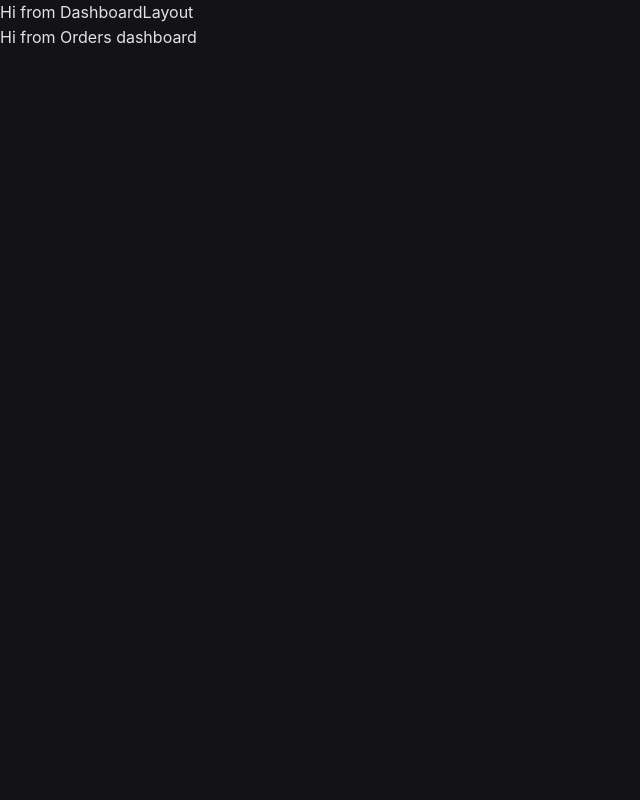
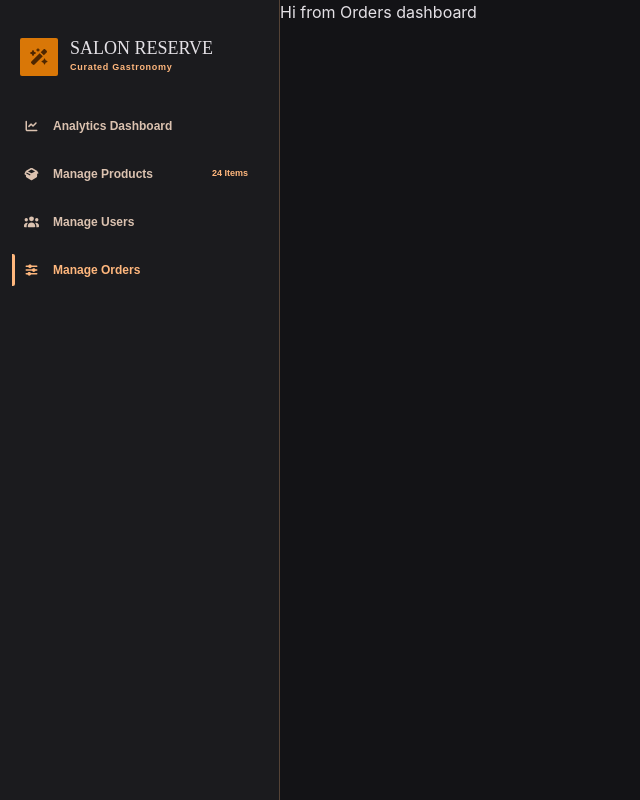
Before and after one commit to Hossamfcai/Hungry_Spot, a React (Vite) app: page /Dashboard/Orders in a window 1280 px wide. Shown: the whole page, without its empty margins (0-640 px from the left). Built offline with nearby package versions, Linux system fonts and the light colour scheme; sample sign-in values are in the browser's storage.

Commit message:
Sidebar For Admin Dashboard

```diff
--- a/package.json
+++ b/package.json
@@ -11,6 +11,8 @@
     "preview": "vite preview"
   },
   "dependencies": {
+    "@fortawesome/free-solid-svg-icons": "^7.3.1",
+    "@fortawesome/react-fontawesome": "^3.5.0",
     "@hookform/resolvers": "^5.9.1",
     "@mantine/core": "^9.6.1",
     "@mantine/form": "^9.6.1",
--- /dev/null
+++ b/src/Components/Layout/DashboardLayout.css
@@ -0,0 +1,366 @@
+/* =========================
+   Dashboard Layout
+========================= */
+
+.dashboard-layout {
+  min-height: 100vh;
+  background: var(--color-surface);
+}
+
+/* =========================
+   Sidebar
+========================= */
+
+.dashboard-sidebar {
+  position: fixed;
+  top: 0;
+  left: 0;
+
+  width: 280px;
+  height: 100vh;
+
+  padding: 28px 12px;
+
+  background: var(--color-surface-container-low);
+  border-right: 1px solid var(--color-outline-variant);
+
+  z-index: 1000;
+
+  display: flex;
+  flex-direction: column;
+
+  transition: transform 0.3s ease;
+}
+
+/* =========================
+   Brand
+========================= */
+
+.sidebar-brand {
+  display: flex;
+  align-items: center;
+
+  gap: 12px;
+
+  padding: 10px 8px 28px;
+}
+
+.brand-icon {
+  width: 38px;
+  height: 38px;
+
+  display: flex;
+  align-items: center;
+  justify-content: center;
+
+  background: var(--color-primary-container);
+  color: var(--color-on-primary);
+
+  border-radius: var(--radius-sm);
+
+  flex-shrink: 0;
+}
+
+.sidebar-brand h2 {
+  margin: 0;
+
+  font-family: var(--font-serif);
+  font-size: 18px;
+  line-height: 1;
+
+  color: var(--color-on-surface);
+}
+
+.sidebar-brand span {
+  display: block;
+
+  margin-top: 4px;
+
+  font-family: var(--font-sans);
+  font-size: 9px;
+  font-weight: 700;
+
+  letter-spacing: 0.08em;
+
+  color: var(--color-primary);
+}
+
+/* =========================
+   Close Button
+========================= */
+
+.sidebar-close {
+  display: none;
+
+  margin-left: auto;
+
+  width: 34px;
+  height: 34px;
+
+  border: none;
+  border-radius: var(--radius-sm);
+
+  background: transparent;
+  color: var(--color-on-surface-variant);
+
+  cursor: pointer;
+
+  font-size: 18px;
+}
+
+.sidebar-close:hover {
+  background: var(--color-surface-container-high);
+  color: var(--color-primary);
+}
+
+/* =========================
+   Navigation
+========================= */
+
+.sidebar-nav {
+  display: flex;
+  flex-direction: column;
+
+  gap: 4px;
+}
+
+.sidebar-link {
+  position: relative;
+
+  min-height: 44px;
+
+  display: flex;
+  align-items: center;
+
+  gap: 14px;
+
+  padding: 0 12px;
+
+  text-decoration: none;
+
+  color: var(--color-on-surface-variant);
+
+  font-family: var(--font-sans);
+  font-size: 12px;
+  font-weight: 700;
+
+  border-radius: var(--radius-sm);
+
+  transition:
+    background 0.2s ease,
+    color 0.2s ease;
+}
+
+.sidebar-link svg {
+  width: 15px;
+  flex-shrink: 0;
+}
+
+.sidebar-link:hover {
+  background: var(--color-surface-container);
+  color: var(--color-on-surface);
+}
+
+.sidebar-link.active {
+  background: var(--color-surface-container-high);
+  color: var(--color-primary);
+}
+
+.sidebar-link.active::before {
+  content: "";
+
+  position: absolute;
+
+  left: 0;
+  top: 6px;
+  bottom: 6px;
+
+  width: 3px;
+
+  background: var(--color-primary);
+
+  border-radius: 0 var(--radius-sm) var(--radius-sm) 0;
+}
+
+.sidebar-link-text {
+  flex: 1;
+}
+
+.sidebar-badge {
+  padding: 4px 7px;
+
+  background: var(--color-surface-container-highest);
+  color: var(--color-primary);
+
+  font-size: 9px;
+  font-weight: 700;
+
+  border-radius: var(--radius-sm);
+
+  white-space: nowrap;
+}
+
+/* =========================
+   Admin Card
+========================= */
+
+.admin-card {
+  margin-top: auto;
+
+  display: flex;
+  align-items: center;
+
+  gap: 10px;
+
+  padding: 10px;
+
+  background: var(--color-surface-container-high);
+
+  border-radius: var(--radius-sm);
+}
+
+.admin-avatar {
+  width: 34px;
+  height: 34px;
+
+  display: flex;
+  align-items: center;
+  justify-content: center;
+
+  flex-shrink: 0;
+
+  border-radius: 50%;
+
+  background: var(--color-secondary-container);
+  color: var(--color-on-secondary);
+
+  font-family: var(--font-sans);
+  font-size: 11px;
+  font-weight: 800;
+}
+
+.admin-info {
+  display: flex;
+  flex-direction: column;
+
+  min-width: 0;
+}
+
+.admin-info strong {
+  color: var(--color-primary);
+
+  font-family: var(--font-sans);
+  font-size: 10px;
+}
+
+.admin-info span {
+  color: var(--color-on-surface-variant);
+
+  font-family: var(--font-sans);
+  font-size: 9px;
+
+  white-space: nowrap;
+  overflow: hidden;
+  text-overflow: ellipsis;
+}
+
+/* =========================
+   Main Content
+========================= */
+
+.dashboard-content {
+  min-height: 100vh;
+
+  margin-left: 280px;
+
+  position: relative;
+  z-index: 1;
+}
+
+/* =========================
+   Mobile Hamburger
+========================= */
+
+.sidebar-toggle {
+  display: none;
+
+  position: fixed;
+
+  top: 20px;
+  left: 20px;
+
+  width: 42px;
+  height: 42px;
+
+  border: 1px solid var(--color-outline-variant);
+  border-radius: var(--radius-sm);
+
+  background: var(--color-surface-container-high);
+  color: var(--color-primary);
+
+  cursor: pointer;
+
+  z-index: 900;
+
+  font-size: 18px;
+}
+
+/* =========================
+   Overlay
+========================= */
+
+.sidebar-overlay {
+  display: none;
+
+  position: fixed;
+
+  inset: 0;
+
+  background: rgba(0, 0, 0, 0.6);
+
+  z-index: 999;
+
+  opacity: 0;
+  transition: opacity 0.3s ease;
+}
+
+/* =========================
+   Responsive
+   <= 1240px
+========================= */
+
+@media (max-width: 1240px) {
+  .dashboard-sidebar {
+    transform: translateX(-100%);
+  }
+
+  .dashboard-sidebar.open {
+    transform: translateX(0);
+  }
+
+  .sidebar-close {
+    display: flex;
+    align-items: center;
+    justify-content: center;
+  }
+
+  .sidebar-toggle {
+    display: flex;
+    align-items: center;
+    justify-content: center;
+  }
+
+  .sidebar-overlay {
+    display: block;
+    pointer-events: none;
+  }
+
+  .sidebar-overlay.show {
+    opacity: 1;
+    pointer-events: auto;
+  }
+
+  .dashboard-content {
+    margin-left: 0;
+  }
+}
--- a/src/Components/Layout/DashboardLayout.jsx
+++ b/src/Components/Layout/DashboardLayout.jsx
@@ -1,10 +1,34 @@
 import { Outlet } from "react-router-dom";
+import { useState } from "react";
+import { FontAwesomeIcon } from "@fortawesome/react-fontawesome";
+import { faBars } from "@fortawesome/free-solid-svg-icons";
+
+import Sidebar from "../ui/Sidebar.jsx";
+import "./DashboardLayout.css";
 
 export default function DashboardLayout() {
+  const [sidebarOpen, setSidebarOpen] = useState(false);
+
   return (
     <>
-      <div>Hi from DashboardLayout</div>
-      <Outlet />
+      <div className="dashboard-layout">
+        {/* Sidebar */}
+        <Sidebar isOpen={sidebarOpen} onClose={() => setSidebarOpen(false)} />
+
+        {/* Mobile hamburger */}
+        <button
+          className="sidebar-toggle"
+          onClick={() => setSidebarOpen(true)}
+          aria-label="Open sidebar"
+        >
+          <FontAwesomeIcon icon={faBars} />
+        </button>
+
+        {/* Main Content */}
+        <main className="dashboard-content">
+          <Outlet />
+        </main>
+      </div>
     </>
   );
 }
--- /dev/null
+++ b/src/Components/ui/Sidebar.jsx
@@ -0,0 +1,96 @@
+import React from "react";
+import { NavLink } from "react-router-dom";
+import { FontAwesomeIcon } from "@fortawesome/react-fontawesome";
+import {
+  faTableCellsLarge,
+  faBoxOpen,
+  faUsers,
+  faChartLine,
+  faSliders,
+  faXmark,
+  faWandMagicSparkles,
+} from "@fortawesome/free-solid-svg-icons";
+
+function Sidebar({ isOpen, onClose }) {
+  const navItems = [
+    {
+      name: "Analytics Dashboard",
+      path: "/Dashboard/Statistics",
+      icon: faChartLine,
+    },
+    {
+      name: "Manage Products",
+      path: "/Dashboard/Menu",
+      icon: faBoxOpen,
+      badge: "24 Items",
+    },
+    {
+      name: "Manage Users",
+      path: "/Dashboard/Users",
+      icon: faUsers,
+    },
+    {
+      name: "Manage Orders",
+      path: "/Dashboard/Orders",
+      icon: faSliders,
+    },
+  ];
+
+  return (
+    <>
+      {/* Overlay */}
+      <div
+        className={`sidebar-overlay ${isOpen ? "show" : ""}`}
+        onClick={onClose}
+      ></div>
+
+      {/* Sidebar */}
+      <aside className={`dashboard-sidebar ${isOpen ? "open" : ""}`}>
+        {/* Brand */}
+        <div className="sidebar-brand">
+          <div className="brand-icon">
+            <FontAwesomeIcon icon={faWandMagicSparkles} />
+          </div>
+
+          <div>
+            <h2>SALON RESERVE</h2>
+            <span>Curated Gastronomy</span>
+          </div>
+
+          {/* Close button - mobile */}
+          <button
+            className="sidebar-close"
+            onClick={onClose}
+            aria-label="Close sidebar"
+          >
+            <FontAwesomeIcon icon={faXmark} />
+          </button>
+        </div>
+
+        {/* Navigation */}
+        <nav className="sidebar-nav">
+          {navItems.map((item) => (
+            <NavLink
+              key={item.name}
+              to={item.path}
+              onClick={onClose}
+              className={({ isActive }) =>
+                `sidebar-link ${isActive ? "active" : ""}`
+              }
+            >
+              <FontAwesomeIcon icon={item.icon} />
+
+              <span className="sidebar-link-text">{item.name}</span>
+
+              {item.badge && (
+                <span className="sidebar-badge">{item.badge}</span>
+              )}
+            </NavLink>
+          ))}
+        </nav>
+      </aside>
+    </>
+  );
+}
+
+export default Sidebar;
```
Also changed, not shown: 1 other file (tests, documents, lock files or other folders).
